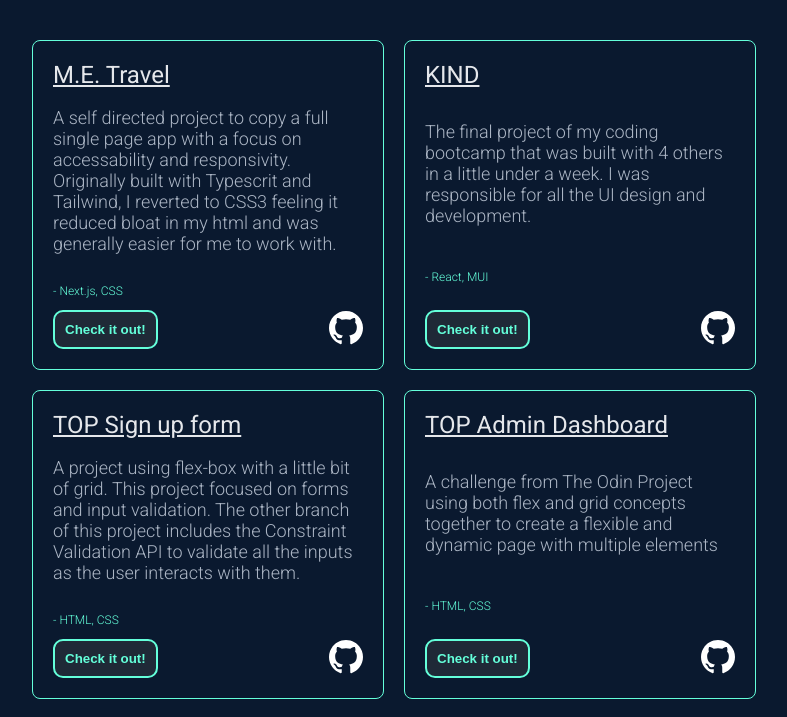
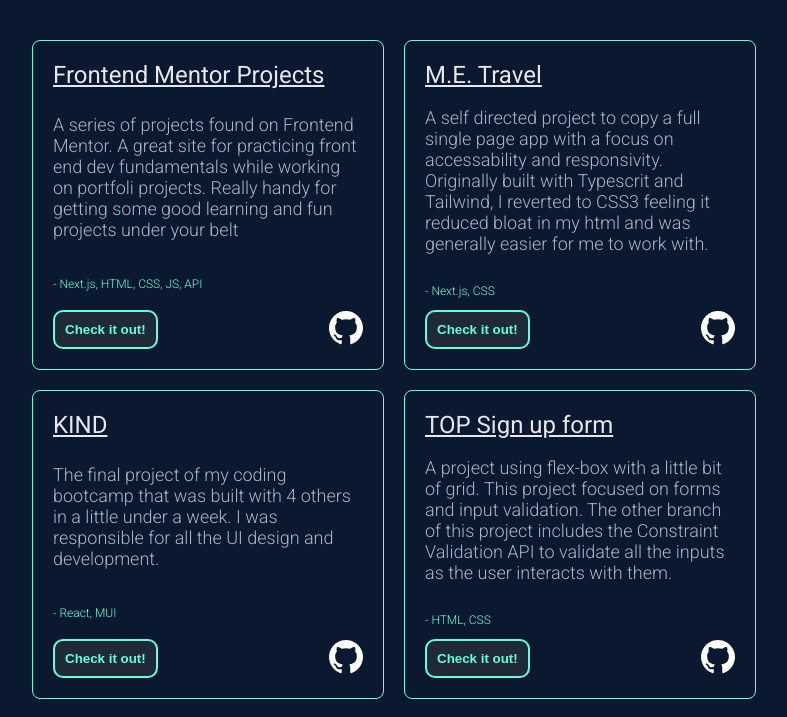
Before and after one commit to Chris-Wagg/personal-website-v3, a React (Create React App) app: page / in a window 1280 px wide. Shown: the part 1640-2357 px from the top of the page, without its empty margins (246-1033 px from the left). Built offline with nearby package versions, Linux system fonts and the light colour scheme.

Commit message:
FEM card location moved

```diff
--- a/src/pages/Projects.jsx
+++ b/src/pages/Projects.jsx
@@ -16,6 +16,13 @@ export default function Projects() {
 				initial={{ opacity: 0, translateX: -100 }}
 				whileInView={{ opacity: 1, translateX: 0 }}
 				transition={{ duration: 1 }}>
+				<ProjectCard
+					projectName='Frontend Mentor Projects'
+					aboutProject='A series of projects found on Frontend Mentor. A great site for practicing front end dev fundamentals while working on portfoli projects. Really handy for getting some good learning and fun projects under your belt'
+					projectTech='Next.js, HTML, CSS, JS, API'
+					liveLink='https://www.frontendmentor.io/profile/Chris-Wagg'
+					githubLink='https://github.com/orgs/Chris-Wagg-Frontend-Mentor-Projects/repositories'
+				/>
 				<ProjectCard
 					projectName='M.E. Travel'
 					aboutProject='A self directed project to copy a full single page app with a focus on accessability and responsivity. Originally built with Typescrit and Tailwind, I reverted to CSS3 feeling it reduced bloat in my html and was generally easier for me to work with.'
@@ -53,13 +60,6 @@ export default function Projects() {
 					liveLink='https://chris-wagg.github.io/TOP-landing-page/'
 					githubLink='https://github.com/Chris-Wagg/TOP-landing-page'
 				/>
-				<ProjectCard
-					projectName='Frontend Mentor Projects'
-					aboutProject='A series of projects found on Frontend Mentor. A great site for practicing front end dev fundamentals while working on portfoli projects. Really handy for getting some good learning and fun projects under your belt'
-					projectTech='Next.js, HTML, CSS, JS, API'
-					liveLink='https://www.frontendmentor.io/profile/Chris-Wagg'
-					githubLink='https://github.com/orgs/Chris-Wagg-Frontend-Mentor-Projects/repositories'
-				/>
 			</motion.div>
 		</section>
 	)
```
